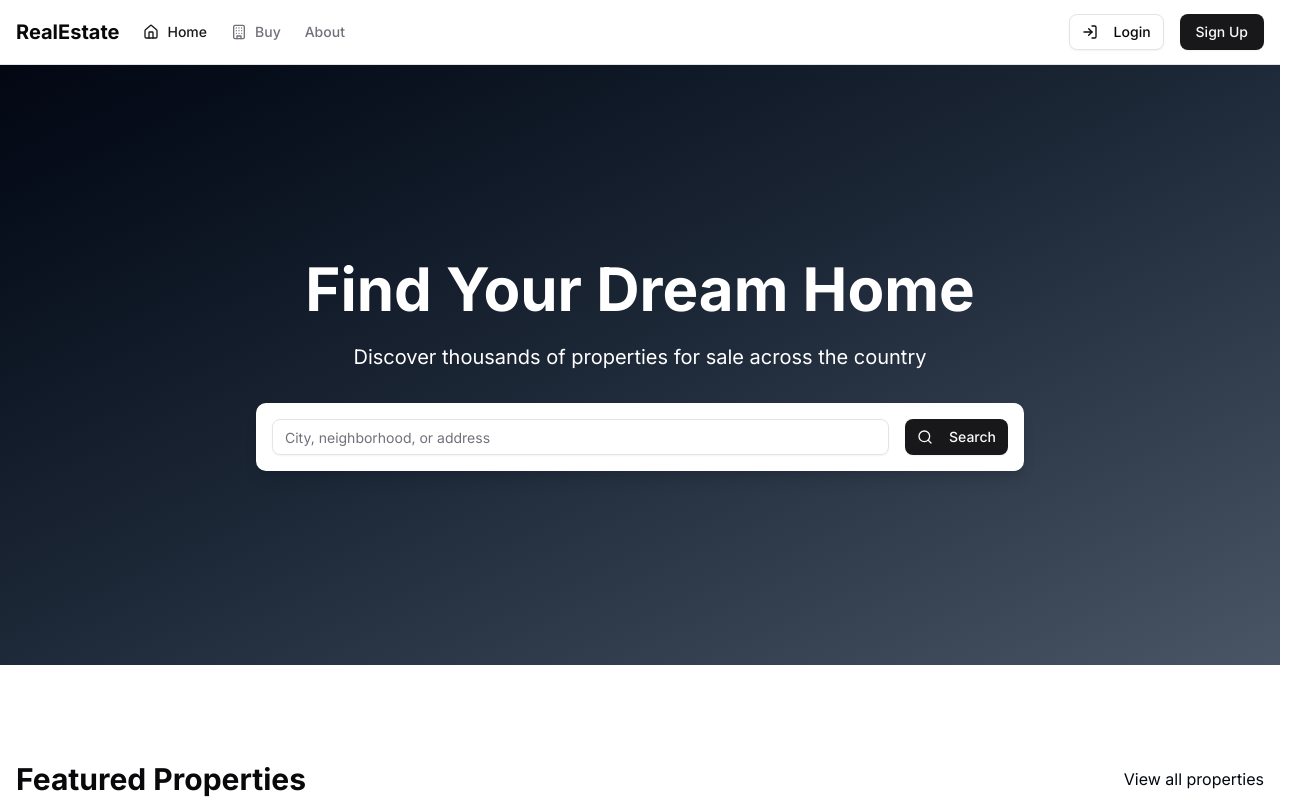
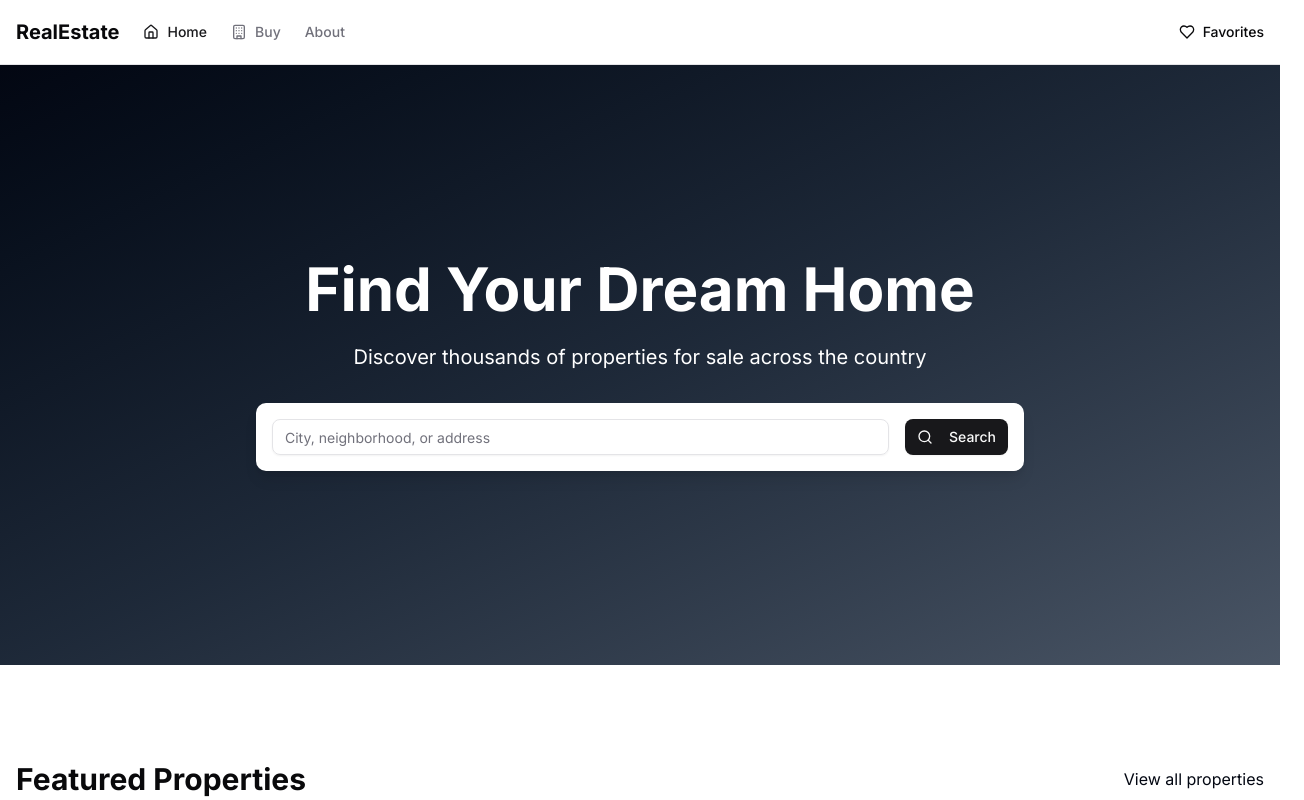
Before and after one commit to JoelJosy/RealEstateFrontend, a Next.js app: page / in a window 1280 px wide. Shown: the top 800 px of the page, 1304 px wide, since content can reach past the window. Built offline with nearby package versions, Linux system fonts and the light colour scheme.

Commit message:
integrate saved properties page

```diff
--- a/src/app/saved/page.js
+++ b/src/app/saved/page.js
@@ -17,11 +17,6 @@ export default function SavedPropertiesPage() {
   const [error, setError] = useState("")
 
   useEffect(() => {
-    // Redirect if not logged in
-    if (!isLoggedIn) {
-      router.push("/auth/login")
-      return
-    }
 
     async function fetchFavorites() {
       try {
--- a/src/components/navbar.js
+++ b/src/components/navbar.js
@@ -65,37 +65,12 @@ export default function Navbar() {
         </nav>
 
         <div className="hidden md:flex md:items-center md:gap-4">
-          {isLoggedIn ? (
-            <>
           <Link href="/saved">
-                <Button variant="ghost" size="icon">
+            <Button className="w-full mx-5" variant="ghost" size="icon">
               <Heart className="h-5 w-5" />
+              Favorites
             </Button>
           </Link>
-
-              <Link href="/profile">
-                <Button variant="outline">
-                  <User className="mr-2 h-4 w-4" />
-                  My Profile
-                </Button>
-              </Link>
-              <Button variant="outline" onClick={handleLogout}>
-                Logout
-              </Button>
-            </>
-          ) : (
-            <>
-              <Link href="/auth/login">
-                <Button variant="outline">
-                  <LogIn className="mr-2 h-4 w-4" />
-                  Login
-                </Button>
-              </Link>
-              <Link href="/auth/login?mode=signup">
-                <Button>Sign Up</Button>
-              </Link>
-            </>
-          )}
         </div>
 
         <Sheet>
@@ -115,35 +90,12 @@ export default function Navbar() {
               ))}
 
               <div className="mt-4 flex flex-col gap-2">
-                {isLoggedIn ? (
-                  <>
-                    {/* {userRole === "buyer" && (
-                      <Link href="/saved" className="flex items-center py-2 text-lg font-medium">
-                        <Heart className="mr-2 h-4 w-4" />
-                        Saved Properties
-                      </Link>
-                    )} */}
-                    <Link href="/profile" className="flex items-center py-2 text-lg font-medium">
-                      <User className="mr-2 h-4 w-4" />
-                      My Profile
-                    </Link>
-                    <Button variant="outline" onClick={handleLogout} className="w-full justify-start">
-                      Logout
-                    </Button>
-                  </>
-                ) : (
-                  <>
-                    <Link href="/auth/login">
-                      <Button variant="outline" className="w-full justify-start">
-                        <LogIn className="mr-2 h-4 w-4" />
-                        Login
+                <Link href="/saved">
+                  <Button variant="ghost" size="icon">
+                    <Heart className="h-5 w-5" />
+                      Favorites
                   </Button>
                 </Link>
-                    <Link href="/auth/login?mode=signup">
-                      <Button className="w-full justify-start">Sign Up</Button>
-                    </Link>
-                  </>
-                )}
               </div>
             </nav>
           </SheetContent>
```
Lines whose indentation alone changed are shown as unchanged.
